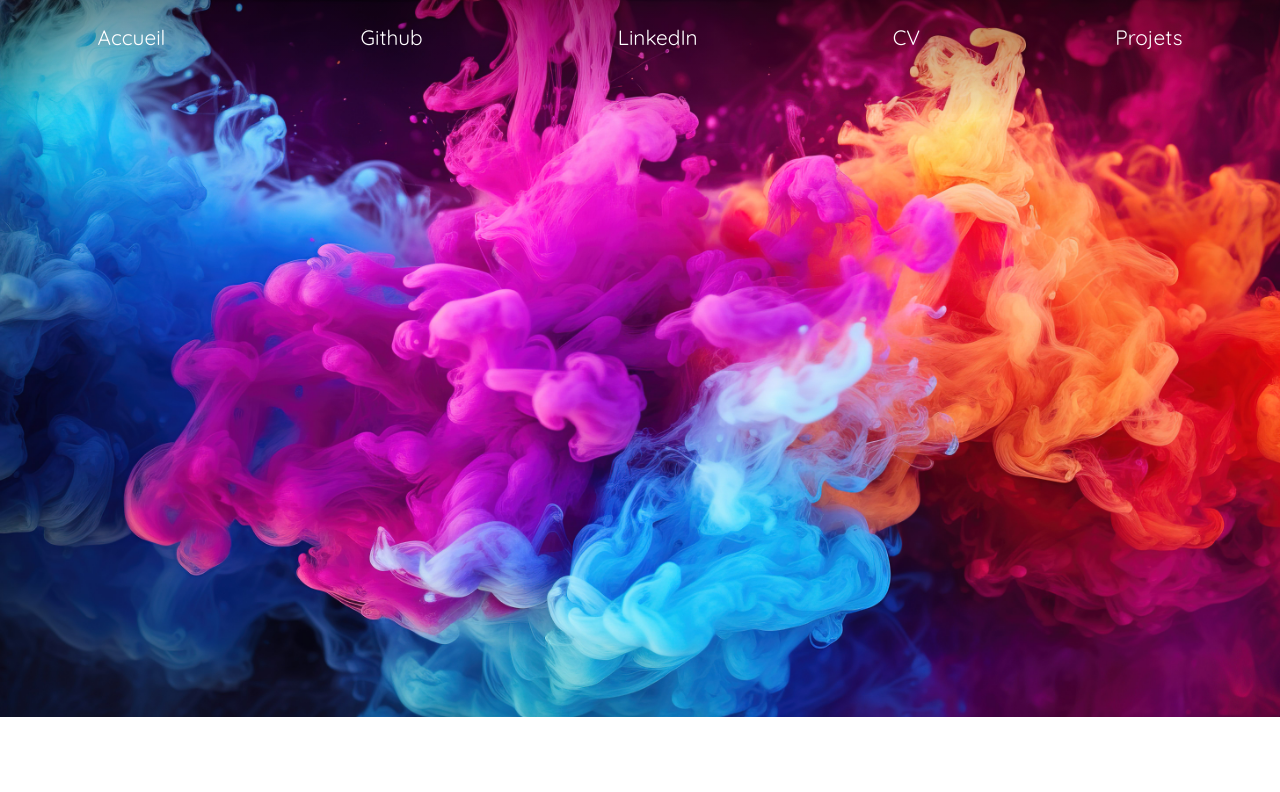
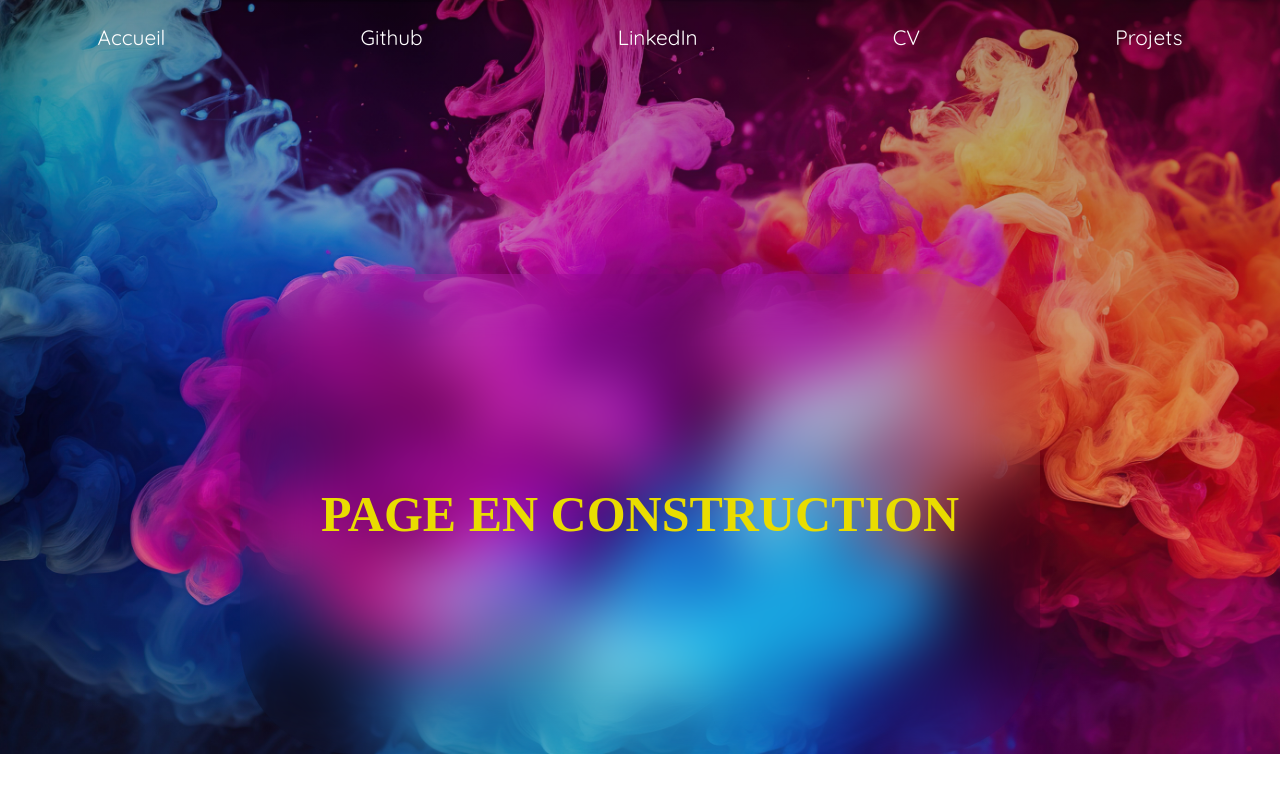
Before and after one commit to Cookiedought/Portfolio, a React (Vite) app: page /projets in a window 1280 px wide. Shown: the top 792 px of the page. Built offline with nearby package versions, Linux system fonts and the light colour scheme; a web font is replaced by a local one.

Commit message:
Projets en construction

```diff
--- a/src/components/Projets.tsx
+++ b/src/components/Projets.tsx
@@ -1,9 +1,13 @@
-function Projets() {
+import "../styles/Projets.css";
+
+const Travaux = () => {
   return (
-    <body>
+    <div className="container">
+      <div className="travaux">
+        <h1>PAGE EN CONSTRUCTION</h1>
+      </div>
+    </div>
+  );
+};
 
-    </body>
-  );
-}
-
-export default Projets;
+export default Travaux;
--- /dev/null
+++ b/src/styles/Projets.css
@@ -0,0 +1,15 @@
+.container {
+  display: flex;
+  justify-content: center;
+  align-items: center;
+  padding-top: 10rem;
+}
+
+.travaux {
+  align-content: center;
+  text-align: center;
+  width: 50rem;
+  height: 30rem;
+  border-radius: 7rem;
+  backdrop-filter: blur(30px);
+}
```
